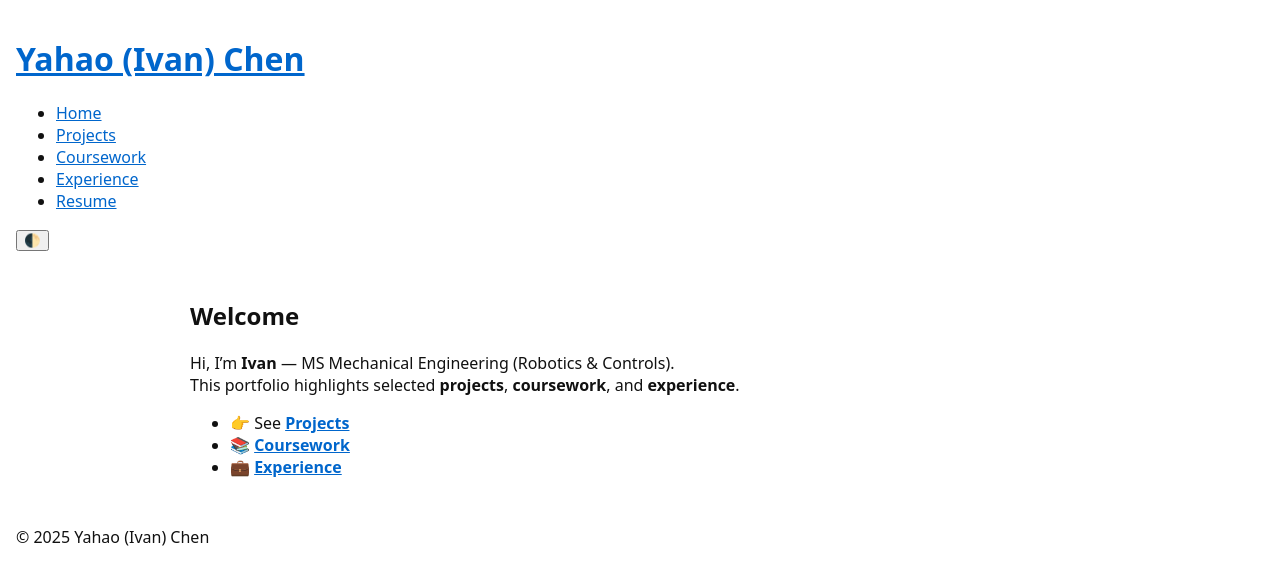
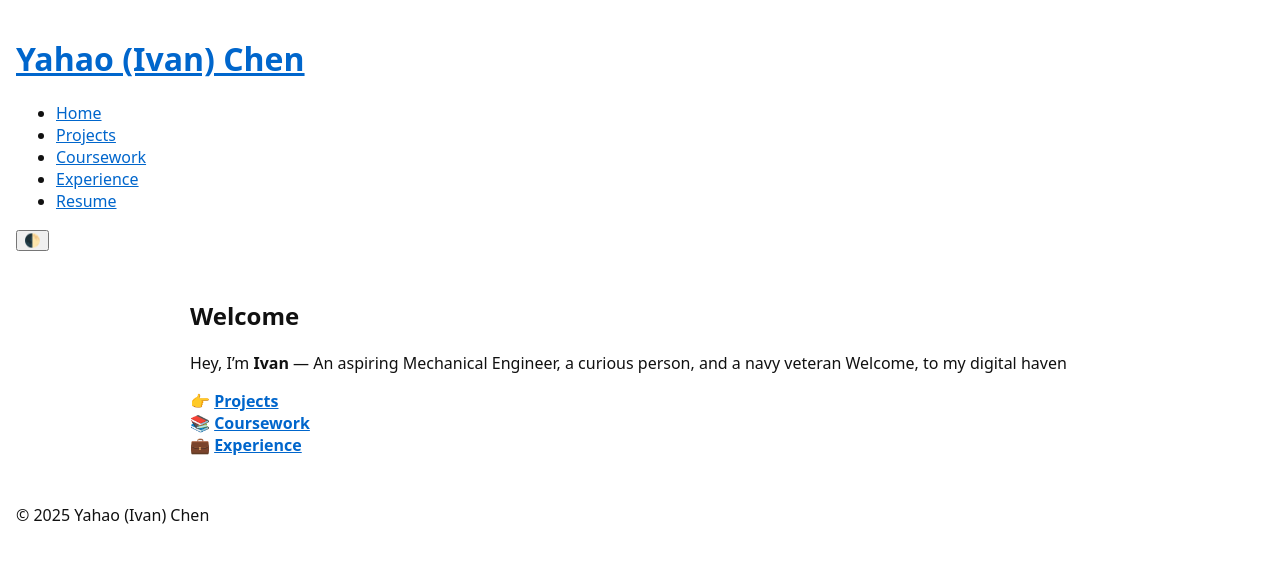
Before and after one commit to IvanYahaoChen/IvanYahaoChen.github.io, a Jekyll site: the page built from index.md, in a window 1280 px wide. Shown: the top 585 px of the page. Built offline with Jekyll 4.4.1, drawn with Linux system fonts in a browser that asks for light colours.

Commit message:
Revise introduction and welcome text in index.md
Updated introduction and welcome message.

```diff
--- a/index.md
+++ b/index.md
@@ -3,9 +3,9 @@ layout: home
 title: Welcome
 ---
 
-Hi, I'm **Ivan** — MS Mechanical Engineering (Robotics & Controls).
-This portfolio highlights selected **projects**, **coursework**, and **experience**.
+Hey, I'm **Ivan** — An aspiring Mechanical Engineer, a curious person, and a navy veteran
+Welcome, to my digital haven
 
-- 👉 See **[Projects](/projects/)**
-- 📚 **[Coursework](/courseworks/)**
-- 💼 **[Experience](/experience/)**
+👉 **[Projects](/projects/)**
+📚 **[Coursework](/courseworks/)**
+💼 **[Experience](/experience/)**
```
